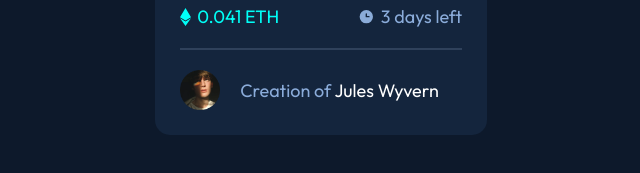
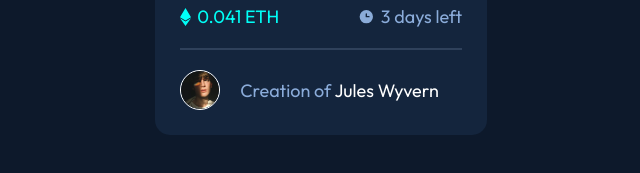
Before and after one commit to Wellissonb/nft-card-preview, a plain HTML site: page index.html in a window 1280 px wide. Shown: the part 541-714 px from the top of the page, 306-946 px from the left. Drawn offline with Linux system fonts and the light colour scheme.

Commit message:
borda adicionada

```diff
--- a/estilos/geral.css
+++ b/estilos/geral.css
@@ -128,6 +128,9 @@ p{
 
 #avatar{
     width: 40px;
+    border-radius: 50%;
+    border: 1px solid white;
+    box-sizing: border-box;
 }
 
 #perfil-do-jules{
```
Also changed, not shown: 1 other file.
